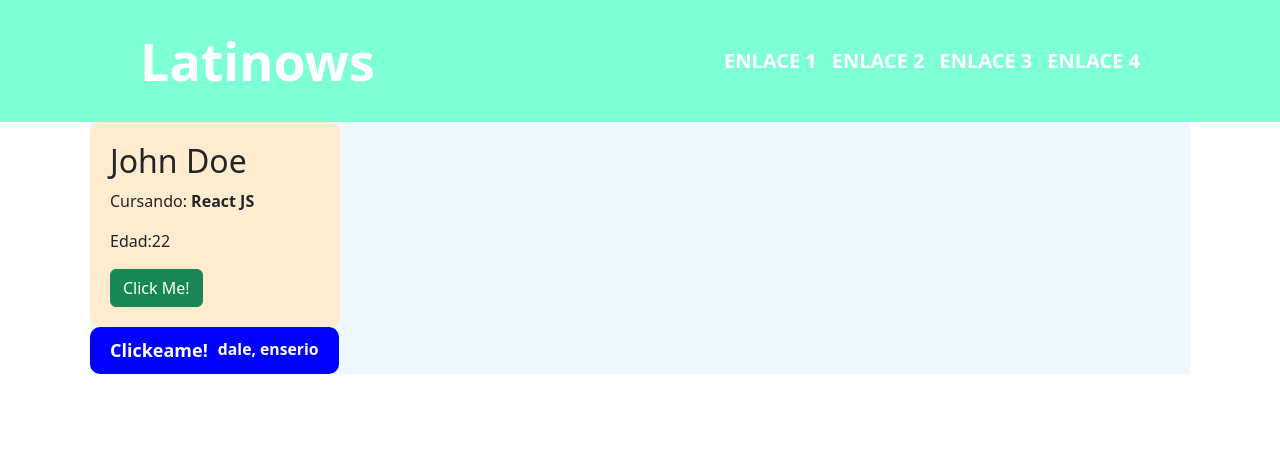
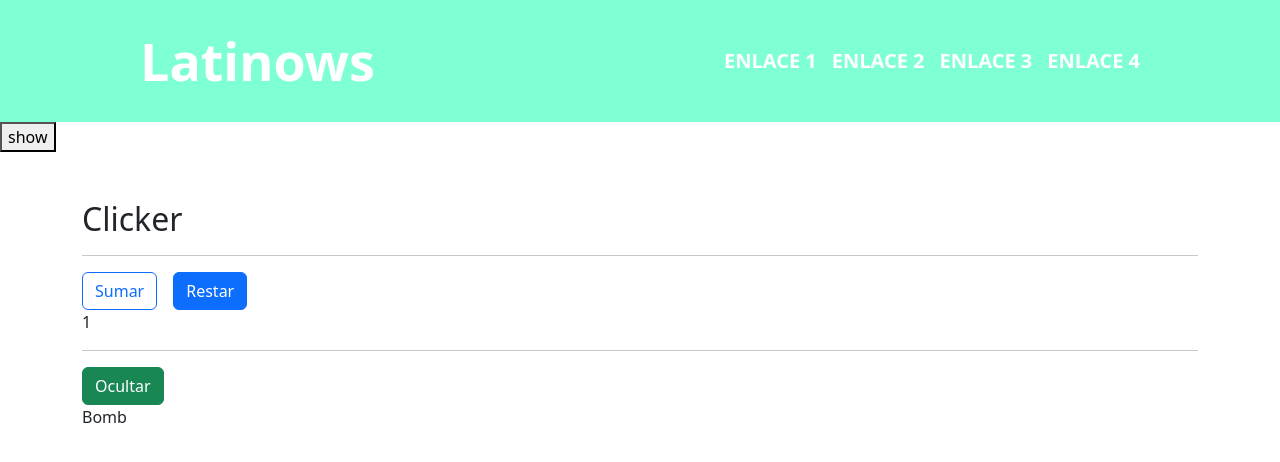
Before and after one commit to Jnieto2408/react-coder, a React (Create React App) app: page / in a window 1280 px wide. Shown: the top 462 px of the page. Built offline with nearby package versions, Linux system fonts and the light colour scheme.

Commit message:
components 2

```diff
--- a/src/App.js
+++ b/src/App.js
@@ -1,20 +1,20 @@
 import { Navbar } from "./components/Navbar/Navbar";
-import { Usuario } from "./components/Usuario/Usuario";
 import "bootstrap/dist/css/bootstrap.min.css"
-import Contenedor from "./components/Contenedor/Contenedor";
-import MyButton from "./ejemplos/MyButton/MyButton";
+import Clicker from "./ejemplos/Clicker/Clicker";
+import { useState } from "react";
 
 function App() {
 
+  const [show, setShow] = useState(true)
+
+  const handleShow = () => {
+    setShow(!show)
+  }
   return (
     <div>
       <Navbar/>
-      <Contenedor>
-        <Usuario nombre="John Doe" curso="React JS" edad="22"/>
-        <MyButton variant={2}>
-          Clickeame!<small>dale, enserio</small>
-        </MyButton>
-      </Contenedor>
+      <button onClick={handleShow}>show</button>
+      {show && <Clicker/>}
     </div>
   );
 }
--- /dev/null
+++ b/src/ejemplos/Clicker/Bomba.js
@@ -0,0 +1,16 @@
+
+
+
+const Bomba = ({show, counter}) =>{
+    return (
+      <div>
+        {show && (
+          <p style={{ fontSize: `${counter * 16}px` }}>
+            {counter >= 20 ? "Explosion" : "Bomb"}
+          </p>
+        )}
+      </div>
+    );
+}
+
+export default Bomba
--- /dev/null
+++ b/src/ejemplos/Clicker/Clicker.js
@@ -0,0 +1,55 @@
+import { useEffect, useState } from "react"
+import Bomba from "./Bomba"
+
+
+
+const Clicker = () =>{
+
+    const [counter, setCounter] = useState(1)
+    const [show, setShow] = useState(true)
+    const sumar = () => {
+        setCounter(counter + 1)
+    }
+
+    const restar = () => {
+        if(counter >1){
+            setCounter(counter - 1)
+        }
+    }
+
+    const mostrar = () => {
+        setShow(!show)
+    }
+
+    useEffect(() => {
+        console.log("Clicker Montado")
+
+        return () => {
+            console.log("Clicker desmontado")
+        }
+    }, [])
+    useEffect(() => {
+        console.log("Post Render", counter)
+        return() => {
+            console.log("Pre Render", counter)
+        }
+    }, [counter])
+
+    return (
+        <div className="container my-5">
+            <h2>Clicker</h2>
+            <hr/>
+
+            <button className="btn btn-outline-primary" onClick={sumar}>Sumar</button>
+            <button className="btn btn-primary mx-3" onClick={restar}>Restar</button>
+            <p>{counter}</p>
+            <hr/>
+            <button className="btn btn-success" onClick={mostrar}>
+                {show ? "Ocultar" : "Mostrar"}
+            </button>
+            <Bomba show={show} counter={counter} />
+        </div>
+    )
+}
+
+export default Clicker
--- a/src/index.js
+++ b/src/index.js
@@ -5,7 +5,7 @@ import App from './App';
 
 const root = ReactDOM.createRoot(document.getElementById('root'));
 root.render(
-  <React.StrictMode>
-    <App />
-  </React.StrictMode>
+    <React.StrictMode>
+        <App />
+    </React.StrictMode>
 );
```
Also changed, not shown: src/ejemplos/Nosotros/Nosotros.js (added, +19 -0 lines).
